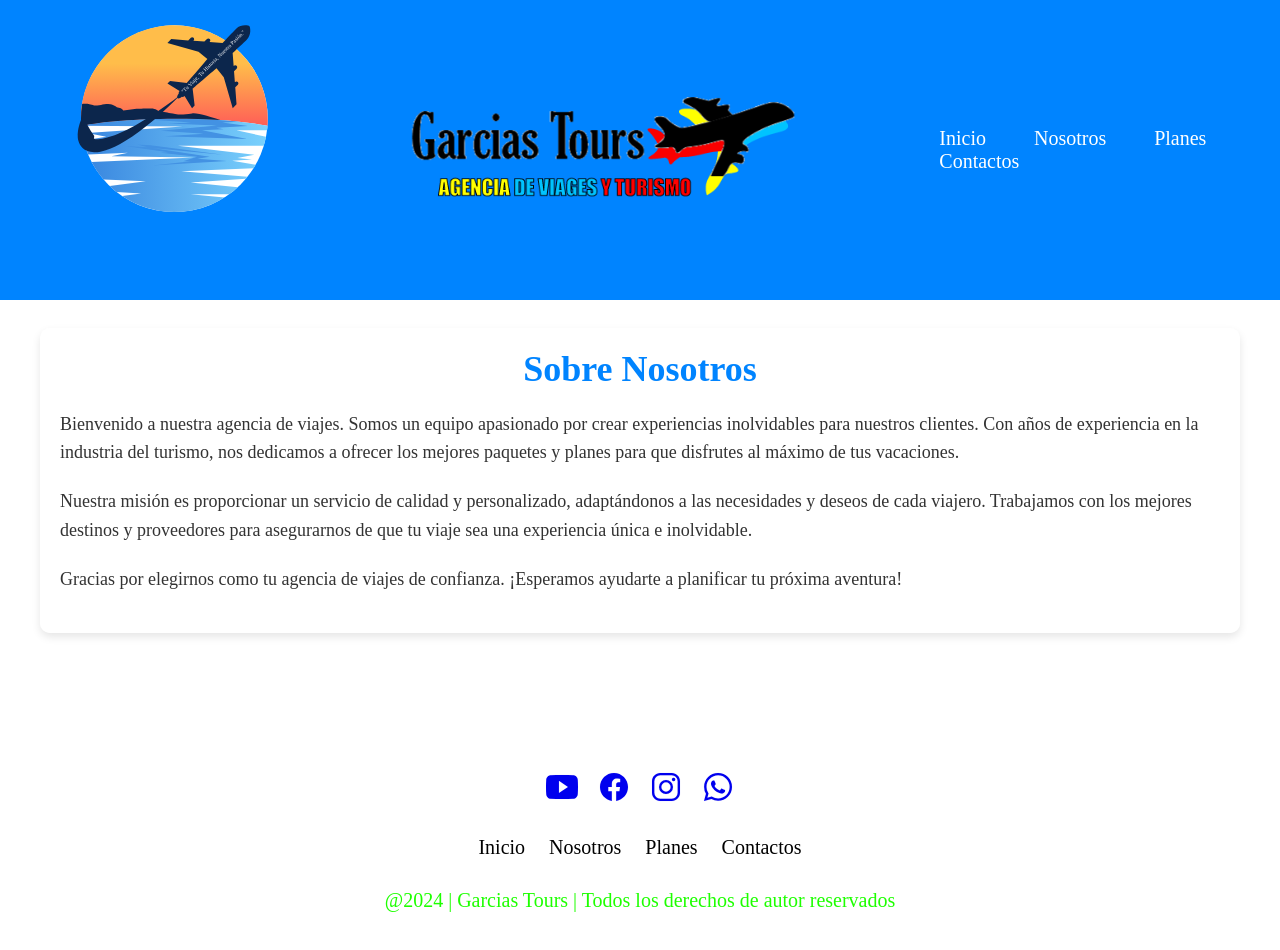
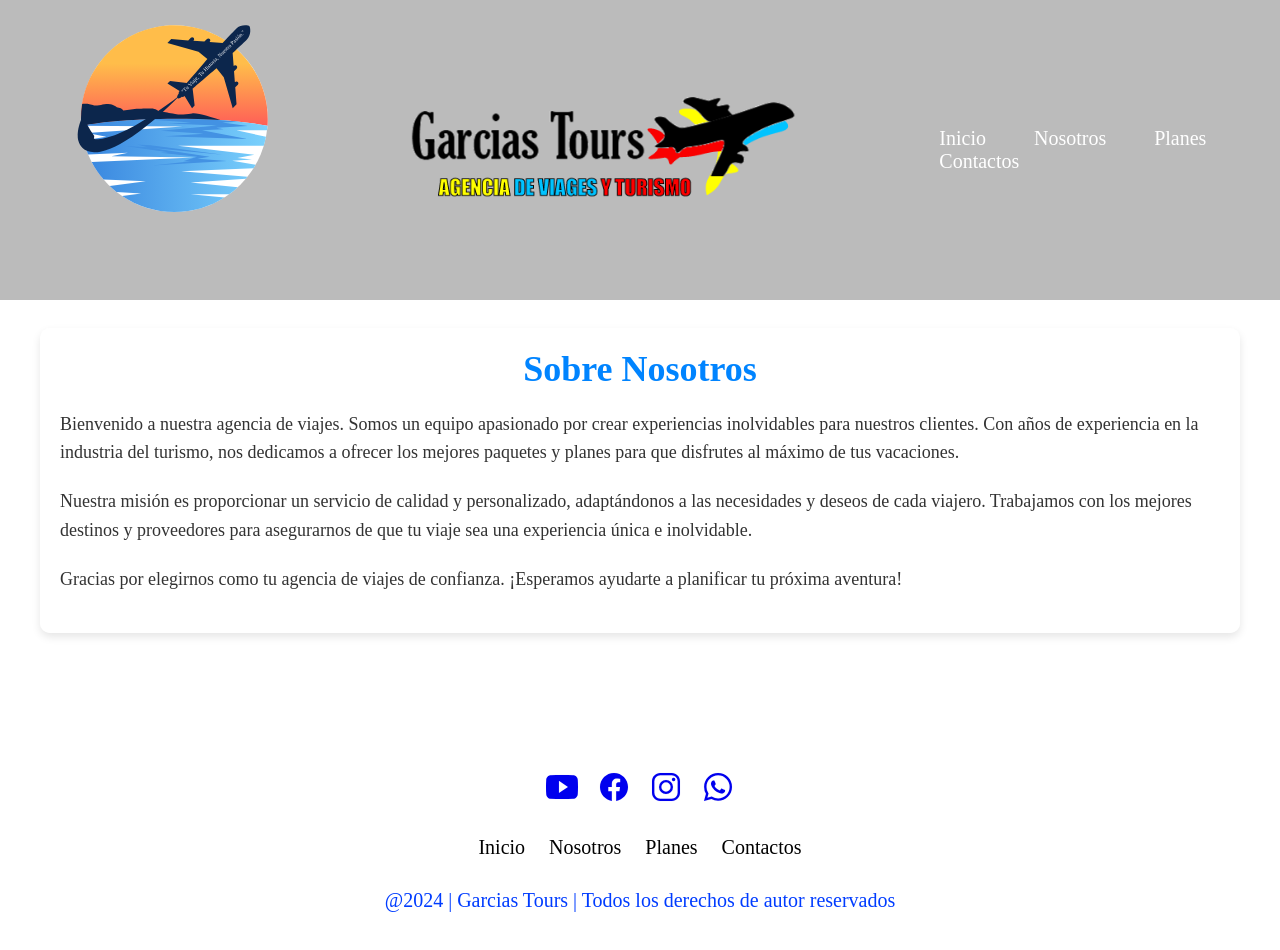
Before and after one commit to JohanAlexis03/travelPage, a plain HTML site: page file/Nosotros.html in a window 1280 px wide. Drawn offline with nearby package versions, Linux system fonts and the light colour scheme.

Commit message:
Se cambia el color del banner

```diff
--- a/css/contactos.css
+++ b/css/contactos.css
@@ -87,7 +87,7 @@ section{
 
 form{
     padding: 20px;
-    background-color: rgba(255, 255, 255, 0.671);
+    background-color: rgba(4, 11, 12, 0.13);
     border-radius: 10px;
     max-width: 1200px;
     margin: 20px auto;
--- a/css/estilos.css
+++ b/css/estilos.css
@@ -57,7 +57,7 @@ nav a {
     color: rgb(255, 255, 255); /* Color blanco */
     font-size: 20px; /* Tamaño de fuente */
     text-decoration: none; /* Sin subrayado */
-    padding: 22px; /* Espaciado interno */
+    padding: 5px; /* Espaciado interno */
     justify-content: end;
 }
 
@@ -181,7 +181,7 @@ footer {
 
 /* Estilos para el texto del pie de página */
 .texto {
-    color: rgb(30, 255, 0); /* Color negro con opacidad */
+    color: rgb(0, 60, 255); /* Color negro con opacidad */
     text-align: center; /* Alineación centrada */
     margin-top: 15px; /* Margen superior */
     margin-bottom: 10px; /* Margen inferior */
--- a/css/nosotros.css
+++ b/css/nosotros.css
@@ -17,7 +17,7 @@
 header {
     width: 100%; /* Ancho completo */
     height: 300px; /* Altura fija */
-    background: rgb(0, 132, 255); /* Color de fondo */
+    background: rgba(255, 255, 255, 0.171); /* Color de fondo */
     display: flex; /* Uso de flexbox */
     justify-content: center; /* Centra horizontalmente los elementos */
     align-items: center; /* Centra verticalmente los elementos */
@@ -180,7 +180,7 @@ footer {
 
 /* Estilos para el texto del pie de página */
 .texto {
-    color: rgb(30, 255, 0); /* Color negro con opacidad */
+    color: rgb(0, 60, 255); /* Color negro con opacidad */
     text-align: center; /* Alineación centrada */
     margin-top: 15px; /* Margen superior */
     margin-bottom: 10px; /* Margen inferior */
```
